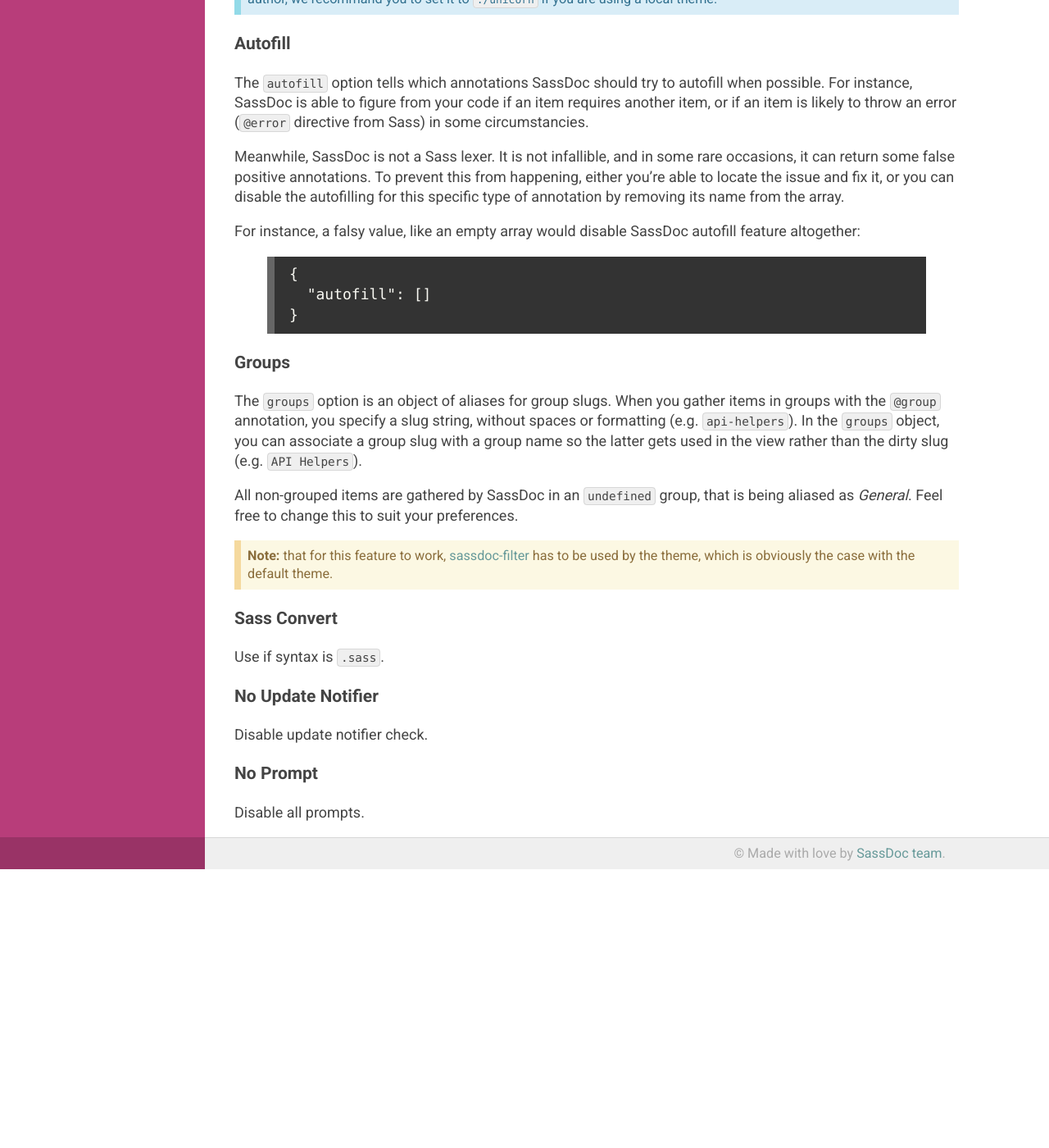
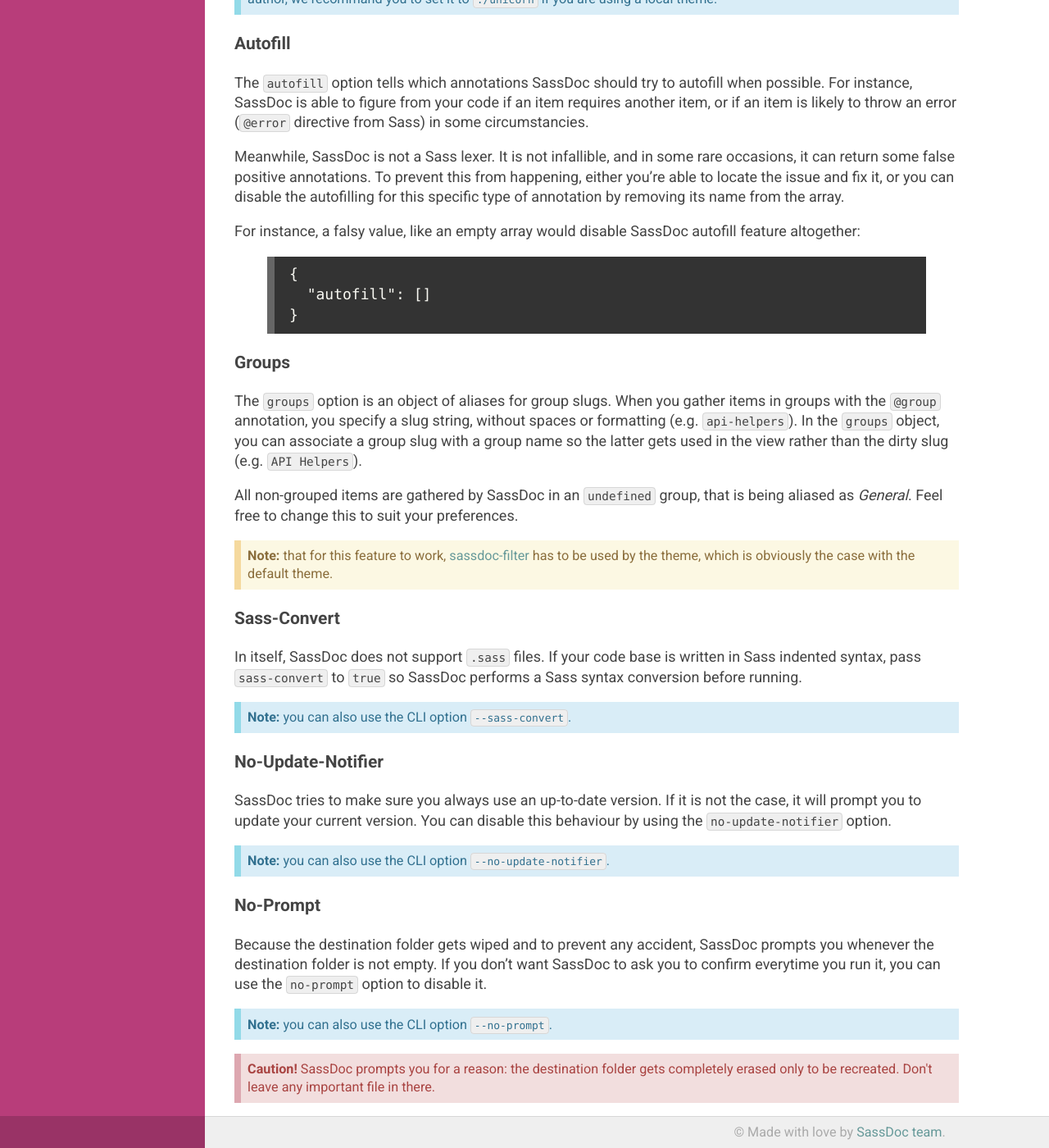
Before and after one commit to SassDoc/sassdoc.github.io, a Jekyll site: the page built from configuration/index.md, in a window 1280 px wide and 1400 px high, scrolled down 1999 px. Shown: the whole window at 82% size. Built offline with Jekyll 4.4.1, drawn with Linux system fonts in a browser that asks for light colours; before the commit the page ends 3059 px from its top, so only the background shows below that.

Commit message:
Updated documentation about CLI options

```diff
--- a/configuration/index.md
+++ b/configuration/index.md
@@ -90,14 +90,23 @@
 
 <p class="note  note--warning"><strong>Note:</strong> that for this feature to work, <a href="https://github.com/sassdoc-filter">sassdoc-filter</a> has to be used by the theme, which is obviously the case with the default theme.</p>
 
-### Sass convert
+### sass-convert
 
-Use if syntax is `.sass`.
+In itself, SassDoc does not support `.sass` files. If your code base is written in Sass indented syntax, pass `sass-convert` to `true` so SassDoc performs a Sass syntax conversion before running.
 
-### No update notifier
+<p class="note  note--info"><strong>Note:</strong> you can also use the CLI option <code>--sass-convert</code>.</p>
 
-Disable update notifier check.
+### no-update-notifier
 
-### No prompt
+SassDoc tries to make sure you always use an up-to-date version. If it is not the case, it will prompt you to update your current version. You can disable this behaviour by using the `no-update-notifier` option.
 
-Disable all prompts.
+<p class="note  note--info"><strong>Note:</strong> you can also use the CLI option <code>--no-update-notifier</code>.</p>
+
+
+### no-prompt
+
+Because the destination folder gets wiped and to prevent any accident, SassDoc prompts you whenever the destination folder is not empty. If you don't want SassDoc to ask you to confirm everytime you run it, you can use the `no-prompt` option to disable it.
+
+<p class="note  note--info"><strong>Note:</strong> you can also use the CLI option <code>--no-prompt</code>.</p>
+
+<p class="note  note--danger"><strong>Caution!</strong> SassDoc prompts you for a reason: the destination folder gets completely erased only to be recreated. Don't leave any important file in there.</p>
```
Also changed, not shown: getting-started/index.md (+1 -0 lines).
